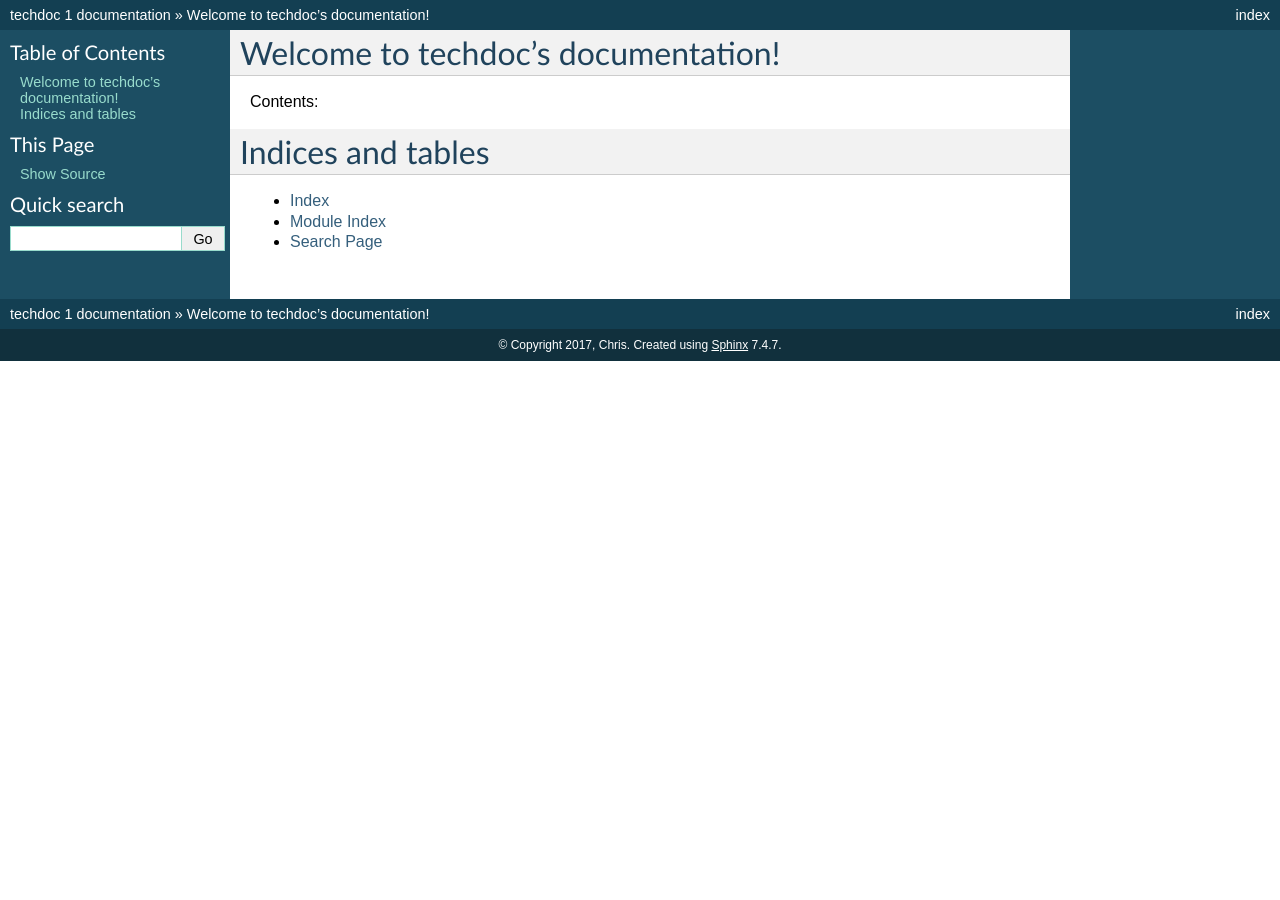
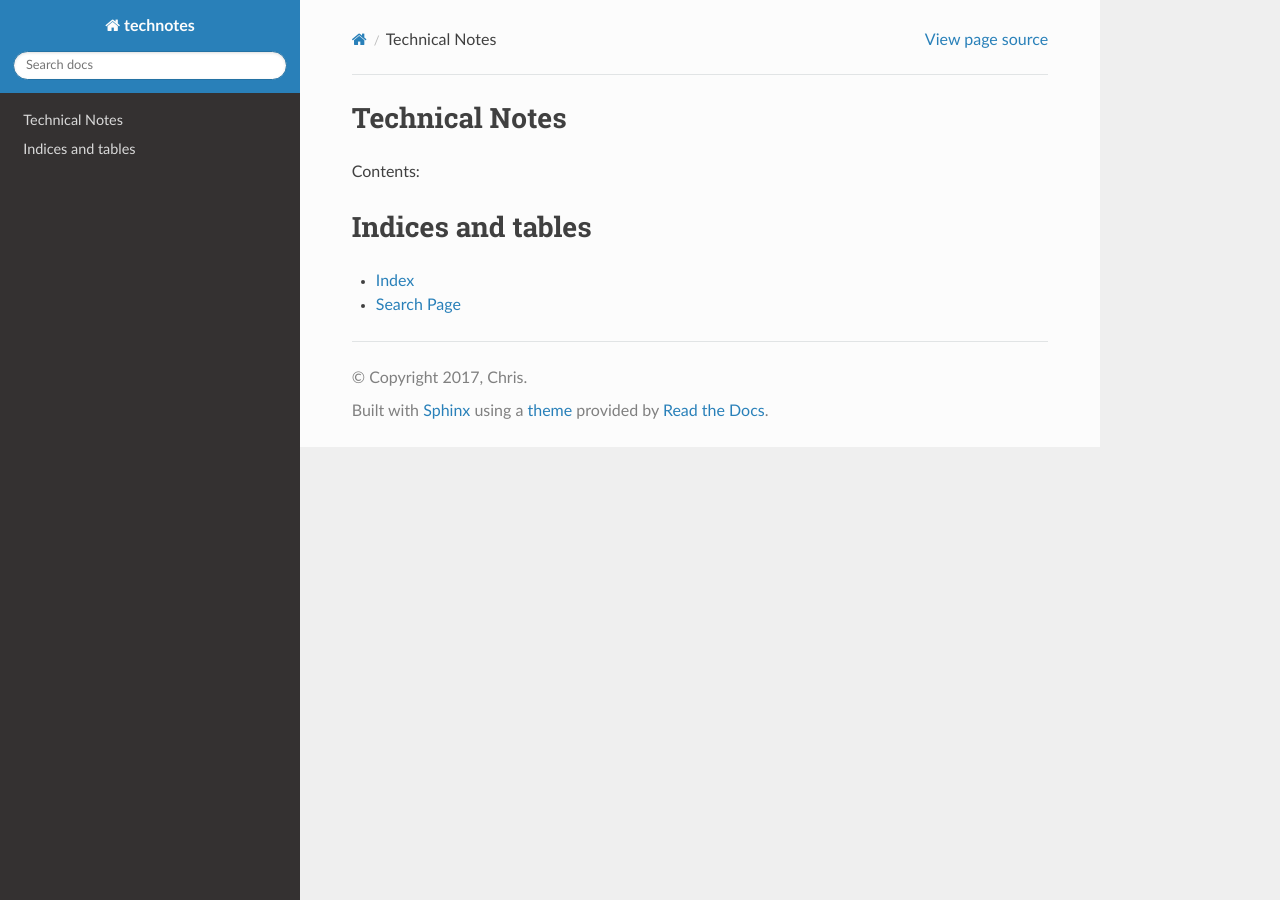
Before and after one commit to heterotopian/technotes, a Sphinx documentation site: the page built from source/index.rst, in a window 1280 px wide. Built offline with Sphinx 7.4.7 and the Read the Docs theme 2.0.0, drawn with Linux system fonts in a browser that asks for light colours; pages that are not in the unit, such as notebooks, are missing from menus.

Commit message:
Change project name

```diff
--- a/source/conf.py
+++ b/source/conf.py
@@ -1,6 +1,6 @@
 # -*- coding: utf-8 -*-
 #
-# techdoc documentation build configuration file, created by
+# technotes documentation build configuration file, created by
 # sphinx-quickstart on Sat Aug 19 14:25:30 2017.
 #
 # This file is execfile()d with the current directory set to its
@@ -14,6 +14,7 @@
 
 import sys
 import os
+import sphinx_rtd_theme
 
 # If extensions (or modules to document with autodoc) are in another directory,
 # add these directories to sys.path here. If the directory is relative to the
@@ -50,7 +51,7 @@ source_suffix = '.rst'
 master_doc = 'index'
 
 # General information about the project.
-project = u'techdoc'
+project = u'technotes'
 copyright = u'2017, Chris'
 
 # The version info for the project you're documenting, acts as replacement for
@@ -105,19 +106,24 @@ pygments_style = 'sphinx'
 
 # The theme to use for HTML and HTML Help pages.  See the documentation for
 # a list of builtin themes.
-html_theme = 'default'
+html_theme = 'sphinx_rtd_theme'
 
 # Theme options are theme-specific and customize the look and feel of a theme
 # further.  For a list of options available for each theme, see the
 # documentation.
-#html_theme_options = {}
+html_theme_options = {
+    'display_version': False,
+    'sticky_navigation': True
+}
 
 # Add any paths that contain custom themes here, relative to this directory.
-#html_theme_path = []
+html_theme_path = [
+    sphinx_rtd_theme.get_html_theme_path()
+]
 
 # The name for this set of Sphinx documents.  If None, it defaults to
 # "<project> v<release> documentation".
-#html_title = None
+html_title = 'technotes'
 
 # A shorter title for the navigation bar.  Default is the same as html_title.
 #html_short_title = None
@@ -157,7 +163,7 @@ html_static_path = ['_static']
 #html_additional_pages = {}
 
 # If false, no module index is generated.
-#html_domain_indices = True
+html_domain_indices = False
 
 # If false, no index is generated.
 #html_use_index = True
@@ -183,7 +189,7 @@ html_static_path = ['_static']
 #html_file_suffix = None
 
 # Output file base name for HTML help builder.
-htmlhelp_basename = 'techdocdoc'
+htmlhelp_basename = 'technotes'
 
 
 # -- Options for LaTeX output ---------------------------------------------
@@ -203,7 +209,7 @@ latex_elements = {
 # (source start file, target name, title,
 #  author, documentclass [howto, manual, or own class]).
 latex_documents = [
-  ('index', 'techdoc.tex', u'techdoc Documentation',
+  ('index', 'technotes.tex', u'Techdoc Documentation',
    u'Chris', 'manual'),
 ]
 
@@ -233,7 +239,7 @@ latex_documents = [
 # One entry per manual page. List of tuples
 # (source start file, name, description, authors, manual section).
 man_pages = [
-    ('index', 'techdoc', u'techdoc Documentation',
+    ('index', 'technotes', u'Technotes Documentation',
      [u'Chris'], 1)
 ]
 
@@ -247,8 +253,8 @@ man_pages = [
 # (source start file, target name, title, author,
 #  dir menu entry, description, category)
 texinfo_documents = [
-  ('index', 'techdoc', u'techdoc Documentation',
-   u'Chris', 'techdoc', 'One line description of project.',
+  ('index', 'technotes', u'Technotes Documentation',
+   u'Chris', 'technotes', 'One line description of project.',
    'Miscellaneous'),
 ]
 
--- a/source/index.rst
+++ b/source/index.rst
@@ -1,10 +1,6 @@
-.. techdoc documentation master file, created by
-   sphinx-quickstart on Sat Aug 19 14:25:30 2017.
-   You can adapt this file completely to your liking, but it should at least
-   contain the root `toctree` directive.
 
-Welcome to techdoc's documentation!
-===================================
+Technical Notes
+===============
 
 Contents:
 
```
Also changed, not shown: other parts of source/index.rst (+0 -1 lines).
